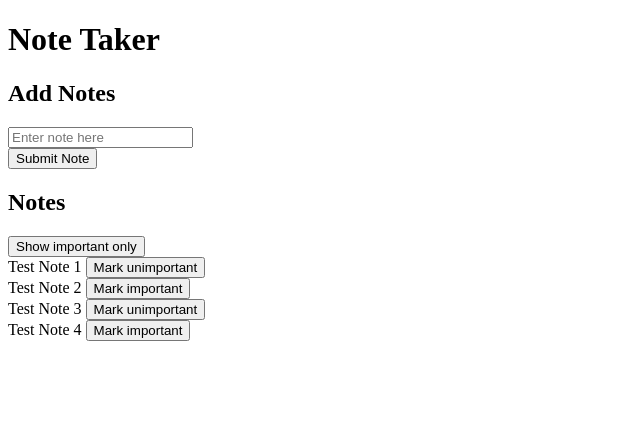
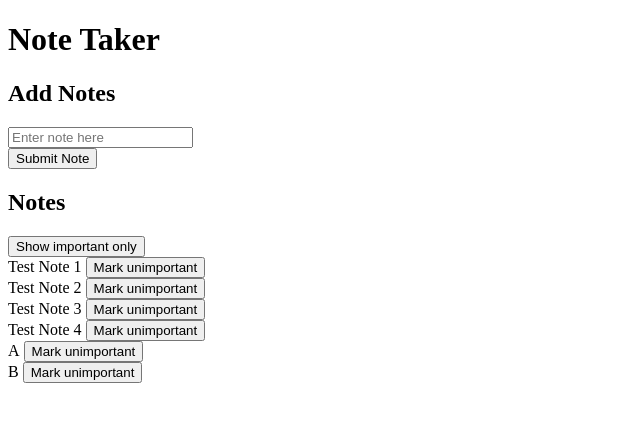
Before and after one commit to jleesys/NoteTaker, a React (Create React App) app in the folder notetaker/: page / in a window 1280 px wide. Shown: the top 422 px of the page, without its empty margins (0-640 px from the left). Built offline with nearby package versions, Linux system fonts and the light colour scheme; data requests are answered from the project's data file.

Commit message:
Add axios put and post

```diff
--- a/notetaker/db.json
+++ b/notetaker/db.json
@@ -9,7 +9,7 @@
     {
       "content": "Test Note 2",
       "id": 2,
-            "important": false,
+      "important": true,
       "date": "2022-11-19T00:08:45.805Z"
     },
     {
@@ -21,8 +21,20 @@
     {
       "content": "Test Note 4",
       "id": 4,
-            "important": false,
+      "important": true,
       "date": "2022-11-19T00:08:45.805Z"
+    },
+    {
+      "content": "A",
+      "id": 5,
+      "important": true,
+      "date": "2022-11-19T00:50:58.612Z"
+    },
+    {
+      "content": "B",
+      "id": 6,
+      "important": true,
+      "date": "2022-11-19T00:51:00.899Z"
     }
   ]
 }
--- a/notetaker/src/App.js
+++ b/notetaker/src/App.js
@@ -45,6 +45,9 @@ function App() {
       date: new Date().toISOString()
     }
     setNotes(notes.concat(noteToAdd));
+    axios
+      .post(`http://localhost:3001/notes`,noteToAdd)
+      .then(response => console.log('note added to db'))
     setNoteText("");
   }
 
@@ -58,7 +61,11 @@ function App() {
       notes.map(existingNote => existingNote.id !== id ? existingNote : newNote)
     )
     setNotesToShow(notes);
-    console.log('Importance changed')
+
+    axios
+      .put(`http://localhost:3001/notes/${id}`, newNote)
+      .then(response => console.log('Importance changed in the DB'))
+    // console.log('Importance changed')
   }
 
 
```
Lines whose indentation alone changed are shown as unchanged.
